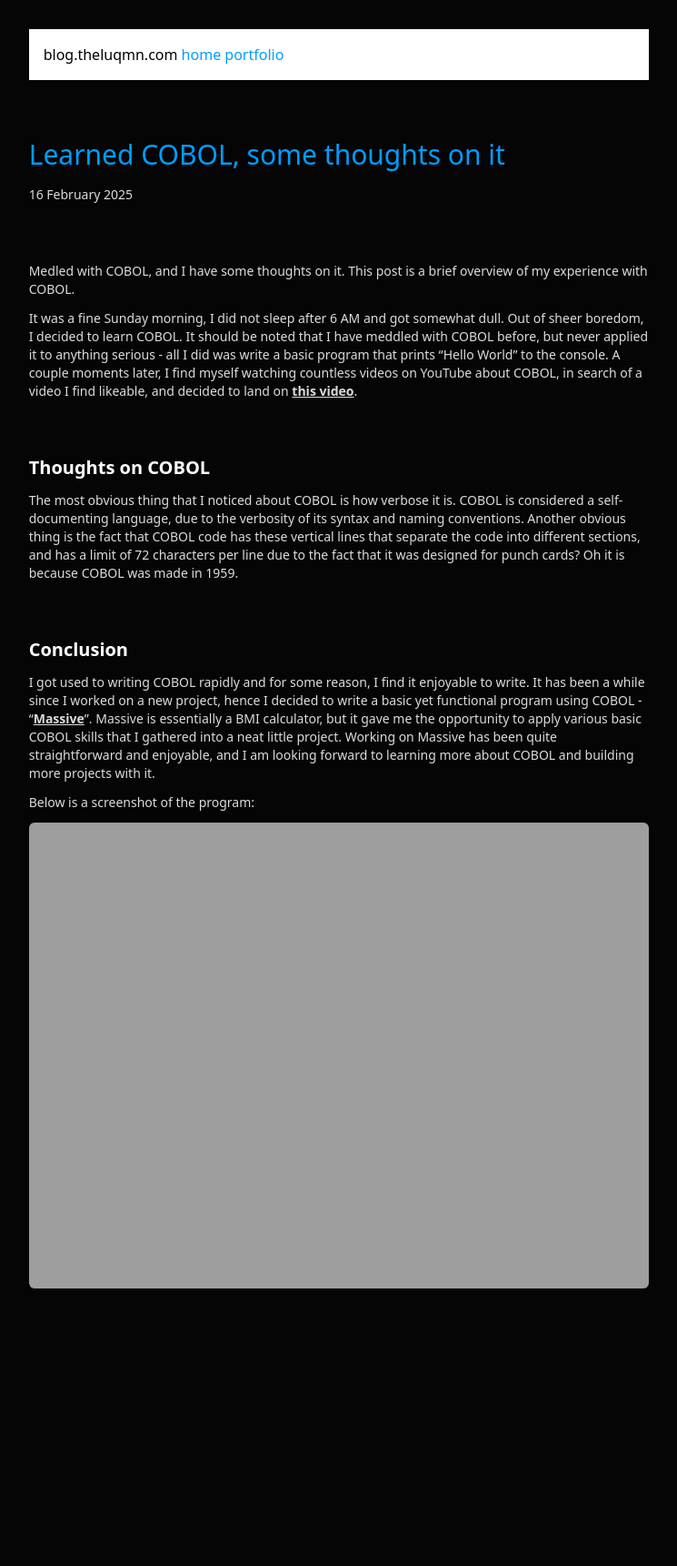
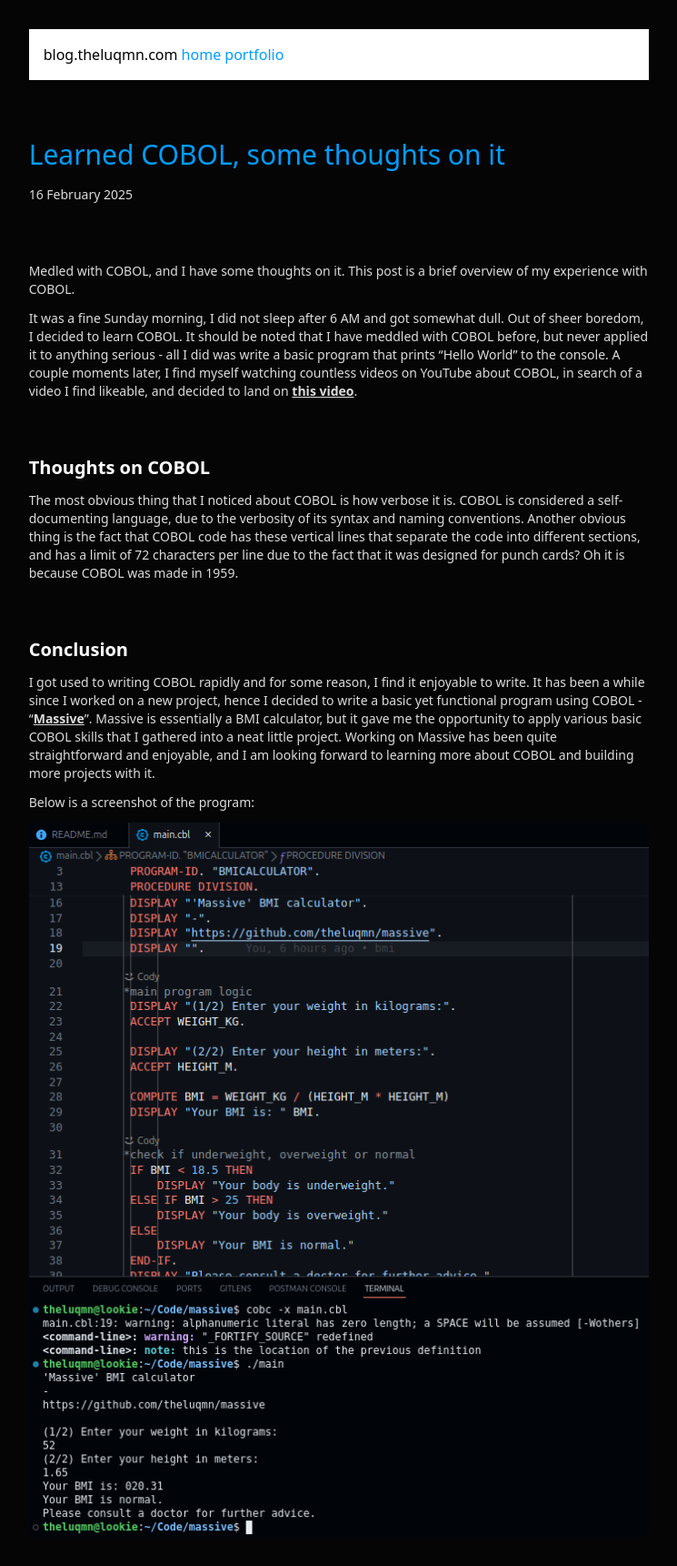
Before and after one commit to theluqmn/blog, a Jekyll site: the page built from _posts/2025-02-16-learned-cobol.md, in a window 1280 px wide. Shown: the whole page at 91% size, without its empty margins (267-1012 px from the left). Built offline with Jekyll 4.4.1, drawn with Linux system fonts in a browser that asks for light colours; nearby versions of some CDN libraries; before the commit the page ends 1448 px from its top, so only the background shows below that.

Commit message:
fixed URL for massive

```diff
--- a/_posts/2025-02-16-learned-cobol.md
+++ b/_posts/2025-02-16-learned-cobol.md
@@ -21,4 +21,4 @@ I got used to writing COBOL rapidly and for some reason, I find it enjoyable to
 
 Below is a screenshot of the program:
 
-![Massive](https://blog.theluqmn.com/assets/2025-2-16-cobol-1.png)
+![Massive](https://blog.theluqmn.com/assets/2025-02-16-cobol-1.png)
```
